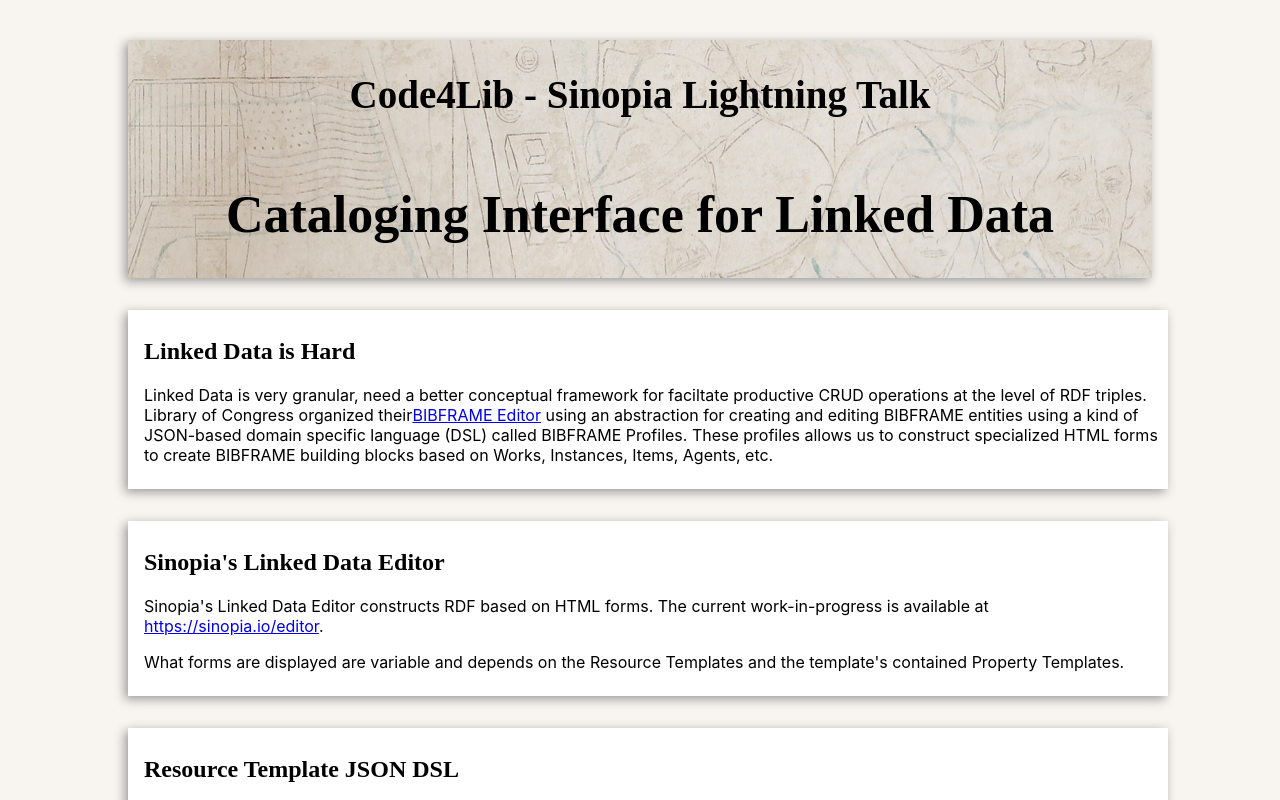
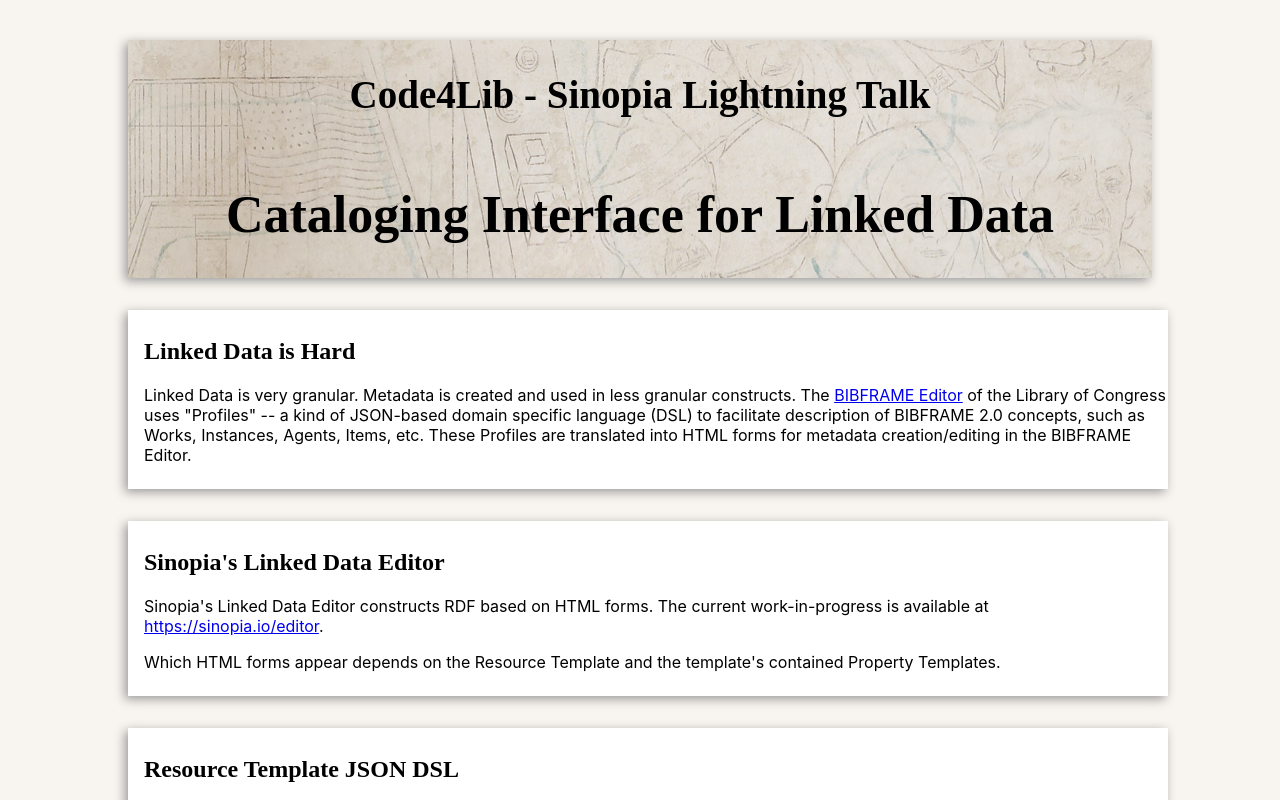
Before and after one commit to LD4P/code4lib_2019, a React (Create React App) app: page /cataloging-interface in a window 1280 px wide. Shown: the top 800 px of the page. Built offline with nearby package versions, Linux system fonts and the light colour scheme.

Commit message:
wordsmithing lightning talk slides

```diff
--- a/src/CatalogingInterfaceForLinkedData.js
+++ b/src/CatalogingInterfaceForLinkedData.js
@@ -18,14 +18,13 @@
     <div className="App-body">
       <h2 className="App-title">Linked Data is Hard</h2>
       <p>
-        Linked Data is very granular, need a better conceptual framework for
-        faciltate productive CRUD operations at the level of RDF triples.
-        Library of Congress organized their
-        <a href="http://bibframe.org/bfe/index.html">BIBFRAME Editor</a> using
-        an abstraction for creating and editing BIBFRAME entities using a kind of JSON-based
-        domain specific language (DSL) called BIBFRAME Profiles. These profiles allows us to construct
-        specialized HTML forms to create BIBFRAME building blocks based on
-        Works, Instances, Items, Agents, etc.
+        Linked Data is very granular.
+        Metadata is created and used in less granular constructs.
+
+        The <a href="http://bibframe.org/bfe/index.html">BIBFRAME Editor</a> of the Library of Congress
+        uses "Profiles" -- a kind of JSON-based domain specific language (DSL) to facilitate description
+        of BIBFRAME 2.0 concepts, such as Works, Instances, Agents, Items, etc.
+        These Profiles are translated into HTML forms for metadata creation/editing in the BIBFRAME Editor.
       </p>
     </div>
     <div className="App-body">
@@ -34,11 +33,10 @@
       Sinopia's Linked Data Editor constructs RDF based on HTML forms.
       The current work-in-progress is available
       at <a href="https://sinopia.io/editor">https://sinopia.io/editor</a>.
-
       </p>
       <p>
-      What forms are displayed are variable and depends on the Resource
-      Templates and the template's contained Property Templates.
+      Which HTML forms appear depends on the Resource
+      Template and the template's contained Property Templates.
       </p>
     </div>
     <div className="App-body">
```
